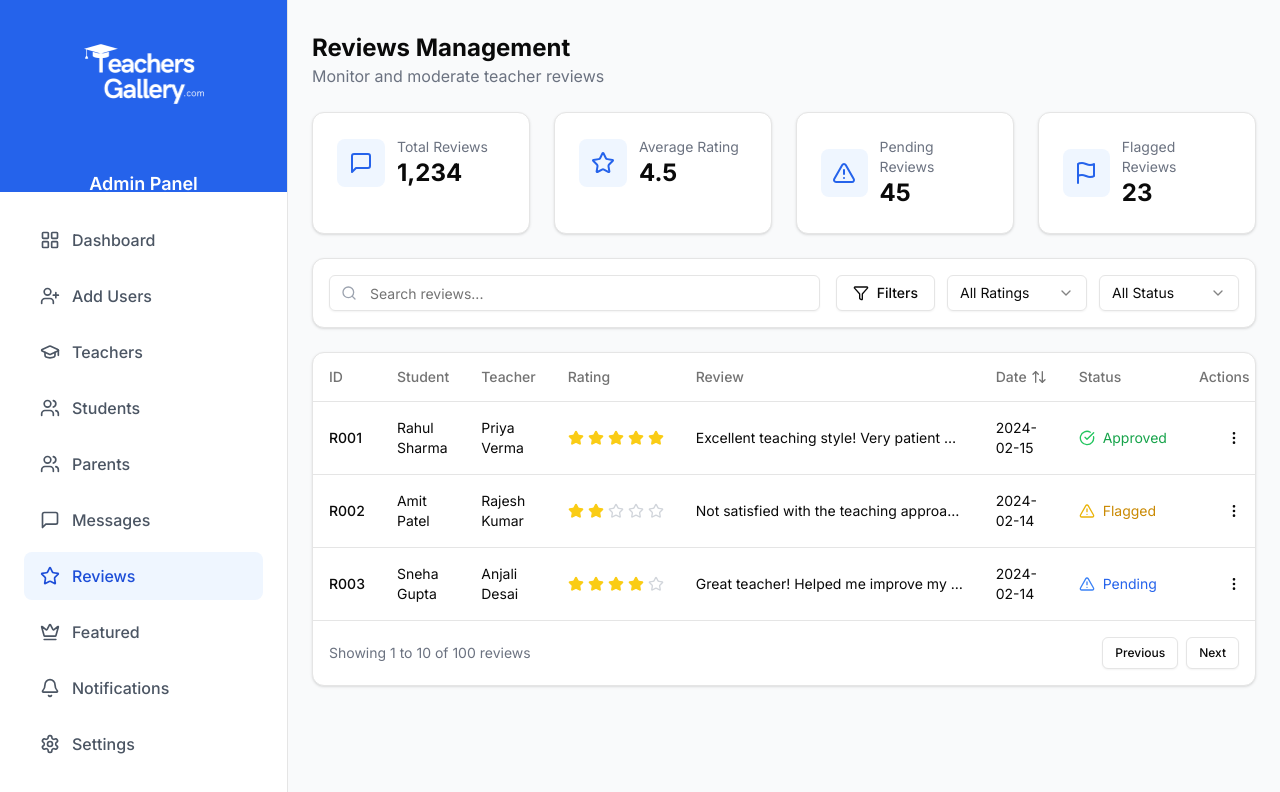
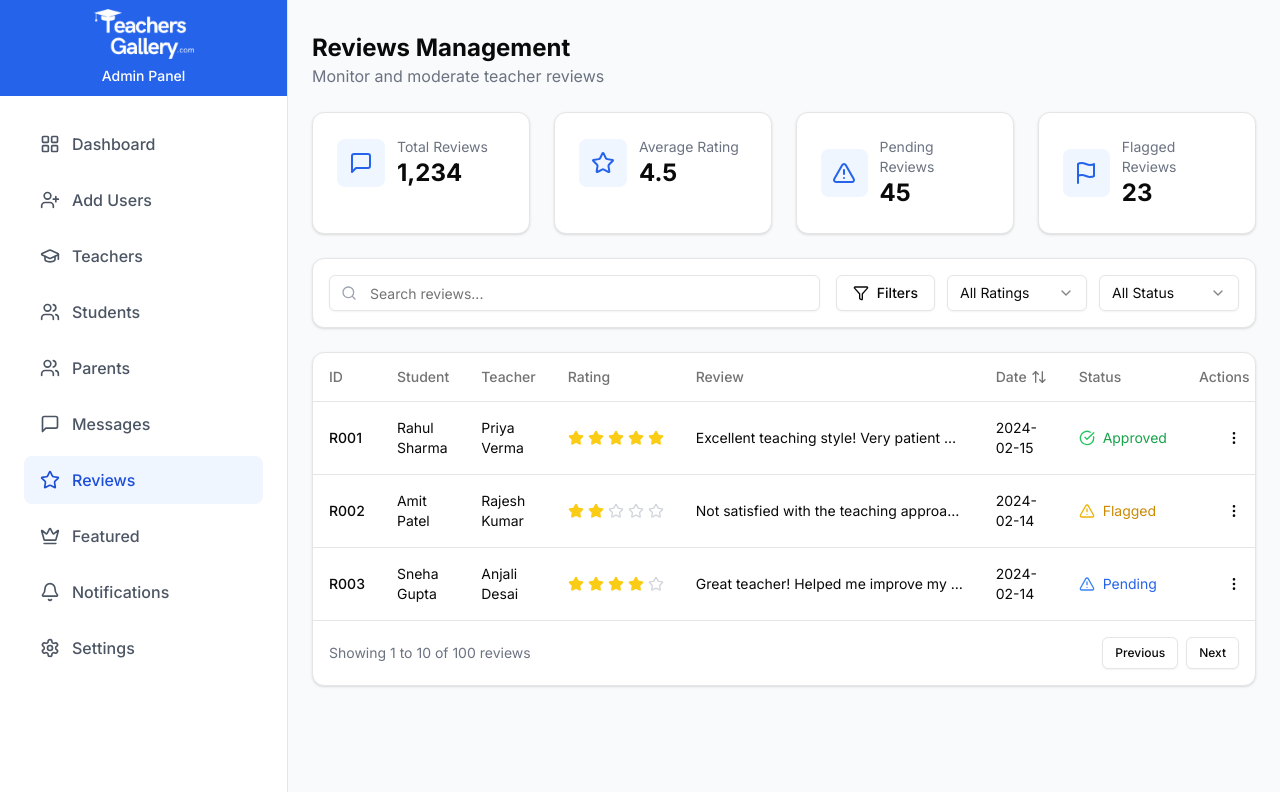
Before and after one commit to essjaykay755/teachersgallery, a Next.js app: page /admin/reviews in a window 1280 px wide. Shown: the top 792 px of the page. Built offline with nearby package versions, Linux system fonts and the light colour scheme.

Commit message:
Optimize performance and UX with debounce, layout refinements, and component improvements

```diff
--- a/app/admin/layout.tsx
+++ b/app/admin/layout.tsx
@@ -105,18 +105,18 @@ export default function AdminLayout({
       )}>
         <div className="flex flex-col h-full">
           {/* Logo */}
-          <div className="h-48 flex flex-col items-center justify-center bg-blue-600 px-6 py-8">
-            <Link href="/admin" className="flex flex-col items-center gap-4">
-              <div className="w-40 h-40 flex items-center justify-center">
+          <div className="h-24 flex items-center justify-center bg-blue-600 px-6">
+            <Link href="/admin" className="flex flex-col items-center gap-2">
+              <div className="w-32 h-12 flex items-center justify-center">
                 <Image
                   src="/logo.png"
                   alt="TeachersGallery Logo"
-                  width={120}
-                  height={120}
+                  width={100}
+                  height={40}
                   className="object-contain brightness-0 invert"
                 />
               </div>
-              <span className="text-lg font-semibold text-white">Admin Panel</span>
+              <span className="text-sm font-medium text-white">Admin Panel</span>
             </Link>
           </div>
 
--- a/app/admin/reviews/page.tsx
+++ b/app/admin/reviews/page.tsx
@@ -46,6 +46,7 @@ import {
   SelectTrigger,
   SelectValue,
 } from "@/components/ui/select"
+import { useDebounce } from "@/hooks/useDebounce"
 
 // Mock data for reviews
 const reviews = [
@@ -116,6 +117,7 @@ const stats = [
 
 export default function ReviewsManagement() {
   const [searchQuery, setSearchQuery] = useState("")
+  const debouncedSearchQuery = useDebounce(searchQuery)
   const [selectedReview, setSelectedReview] = useState<any>(null)
   const [showDetailsDialog, setShowDetailsDialog] = useState(false)
   const [reviewStatus, setReviewStatus] = useState("all")
--- a/app/admin/students/page.tsx
+++ b/app/admin/students/page.tsx
@@ -47,6 +47,7 @@ import {
   SelectTrigger,
   SelectValue,
 } from "@/components/ui/select"
+import { useDebounce } from "@/hooks/useDebounce"
 
 // Student stats
 const stats = [
@@ -108,6 +109,7 @@ const students = [
 
 export default function StudentsManagement() {
   const [searchQuery, setSearchQuery] = useState("")
+  const debouncedSearchQuery = useDebounce(searchQuery)
   const [selectedStudent, setSelectedStudent] = useState<any>(null)
   const [showDetailsDialog, setShowDetailsDialog] = useState(false)
   const [studentStatus, setStudentStatus] = useState("all")
--- a/app/admin/teachers/page.tsx
+++ b/app/admin/teachers/page.tsx
@@ -49,6 +49,7 @@ import {
   SelectTrigger,
   SelectValue,
 } from "@/components/ui/select"
+import { useDebounce } from "@/hooks/useDebounce"
 
 // Teacher stats
 const stats = [
@@ -114,6 +115,7 @@ const teachers = [
 
 export default function TeachersManagement() {
   const [searchQuery, setSearchQuery] = useState("")
+  const debouncedSearchQuery = useDebounce(searchQuery)
   const [selectedTeacher, setSelectedTeacher] = useState<any>(null)
   const [showDetailsDialog, setShowDetailsDialog] = useState(false)
   const [teacherStatus, setTeacherStatus] = useState("all")
--- a/components/footer.tsx
+++ b/components/footer.tsx
@@ -1,22 +1,25 @@
+"use client"
+
 import Link from "next/link"
 import Image from "next/image"
 import { Facebook, Twitter, Instagram, Linkedin, Mail, Phone } from "lucide-react"
 
 export default function Footer() {
+  const currentYear = new Date().getFullYear()
+
   return (
     <footer className="bg-white border-t">
       <div className="max-w-7xl mx-auto px-4 sm:px-6 lg:px-8 py-12">
         <div className="grid grid-cols-1 md:grid-cols-4 gap-8">
           <div className="space-y-4">
-            <Link href="/" className="flex items-center space-x-2">
+            <Link href="/" className="flex items-center">
               <Image
-                src="/logo.png"
+                src="/logo_dark.png"
                 alt="TeachersGallery Logo"
-                width={40}
-                height={40}
+                width={200}
+                height={80}
                 className="object-contain"
               />
-              <span className="text-xl font-bold">TeachersGallery</span>
             </Link>
             <p className="text-gray-600 text-sm">
               Connecting great teachers with students for better education.
@@ -94,7 +97,7 @@ export default function Footer() {
 
         <div className="mt-8 pt-8 border-t">
           <p className="text-center text-gray-500 text-sm">
-            © {new Date().getFullYear()} TeachersGallery. All rights reserved.
+            © {currentYear} TeachersGallery. All rights reserved.
           </p>
         </div>
       </div>
--- a/components/navbar.tsx
+++ b/components/navbar.tsx
@@ -20,6 +20,7 @@ import {
   PopoverTrigger,
 } from "@/components/ui/popover"
 import { AnimatedContainer, fadeIn, slideDown, slideRight, slideLeft } from "@/components/ui/animations"
+import { useDebounce } from "@/hooks/useDebounce"
 
 // Mock locations data
 const locations = [
@@ -82,6 +83,7 @@ export default function Navbar() {
   const [showMobileMenu, setShowMobileMenu] = useState(false)
   const [showSearchModal, setShowSearchModal] = useState(false)
   const [searchQuery, setSearchQuery] = useState("")
+  const debouncedSearchQuery = useDebounce(searchQuery)
   const [selectedLocation, setSelectedLocation] = useState({
     city: "Mumbai",
     state: "Maharashtra"
--- /dev/null
+++ b/hooks/useDebounce.ts
@@ -0,0 +1,17 @@
+import { useState, useEffect } from 'react'
+
+export function useDebounce<T>(value: T, delay: number = 500): T {
+  const [debouncedValue, setDebouncedValue] = useState<T>(value)
+
+  useEffect(() => {
+    const timer = setTimeout(() => {
+      setDebouncedValue(value)
+    }, delay)
+
+    return () => {
+      clearTimeout(timer)
+    }
+  }, [value, delay])
+
+  return debouncedValue
+}
```
Also changed, not shown: public/logo_dark.png (added), 1 other file (tests, documents, lock files or other folders).
